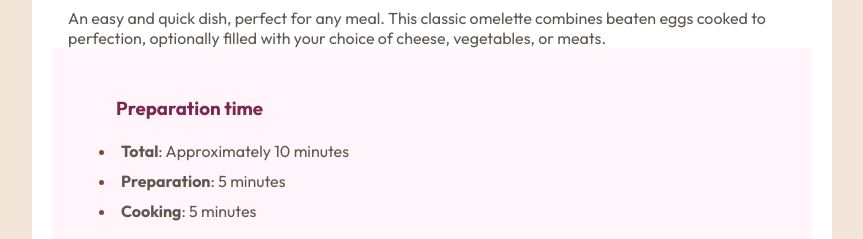
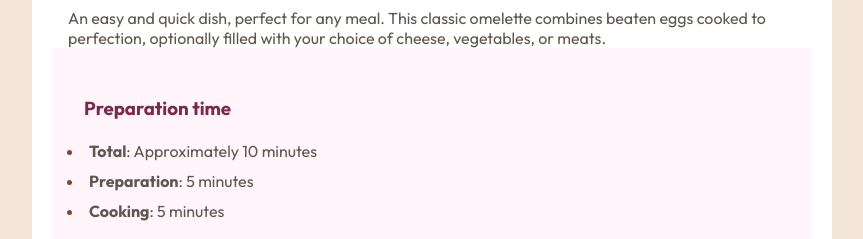
Before and after one commit to Rosi-SB/recipe-page-main, a plain HTML site: page index.html in a window 1280 px wide. Shown: the part 493-732 px from the top of the page, without its empty margins (208-1071 px from the left). Drawn offline with Linux system fonts and the light colour scheme.

Commit message:
Update style.css

```diff
--- a/css/style.css
+++ b/css/style.css
@@ -53,8 +53,8 @@ body{
     background-color: hsl(330, 100%, 98%);
 }
 .preparation{
-    margin-left: 4rem;
-    padding-bottom: 2rem;
+    margin-left: 2rem;
+    padding-bottom: 1rem;
 }
 .instructions, .ingredients{
     padding-left: 40px;
```
